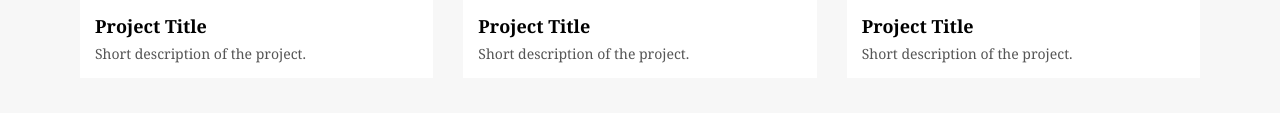
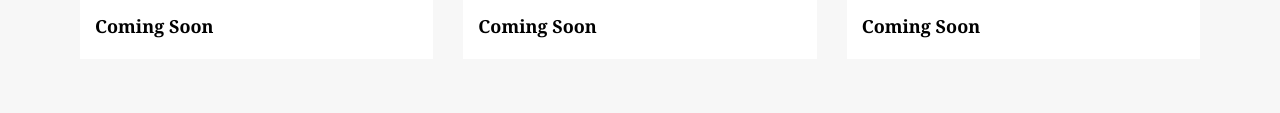
Before and after one commit to AngelicaRiveraAguasvivas/AngelicaRiveraAguasvivas.github.io, a plain HTML site: page index.html in a window 1280 px wide. Shown: the part 1108-1221 px from the top of the page. Drawn offline with Linux system fonts and the light colour scheme.

Commit message:
Update project titles to 'Coming Soon'

```diff
--- a/index.html
+++ b/index.html
@@ -37,20 +37,20 @@
 
       <div class="card">
         <img src="images/project1.jpg" alt="">
-        <h3>Project Title</h3>
-        <p>Short description of the project.</p>
+        <h3>Coming Soon</h3>
+        <p></p>
       </div>
 
       <div class="card">
         <img src="images/project2.jpg" alt="">
-        <h3>Project Title</h3>
-        <p>Short description of the project.</p>
+        <h3>Coming Soon</h3>
+        <p></p>
       </div>
 
       <div class="card">
         <img src="images/project3.jpg" alt="">
-        <h3>Project Title</h3>
-        <p>Short description of the project.</p>
+        <h3>Coming Soon</h3>
+        <p></p>
       </div>
 
 
```
